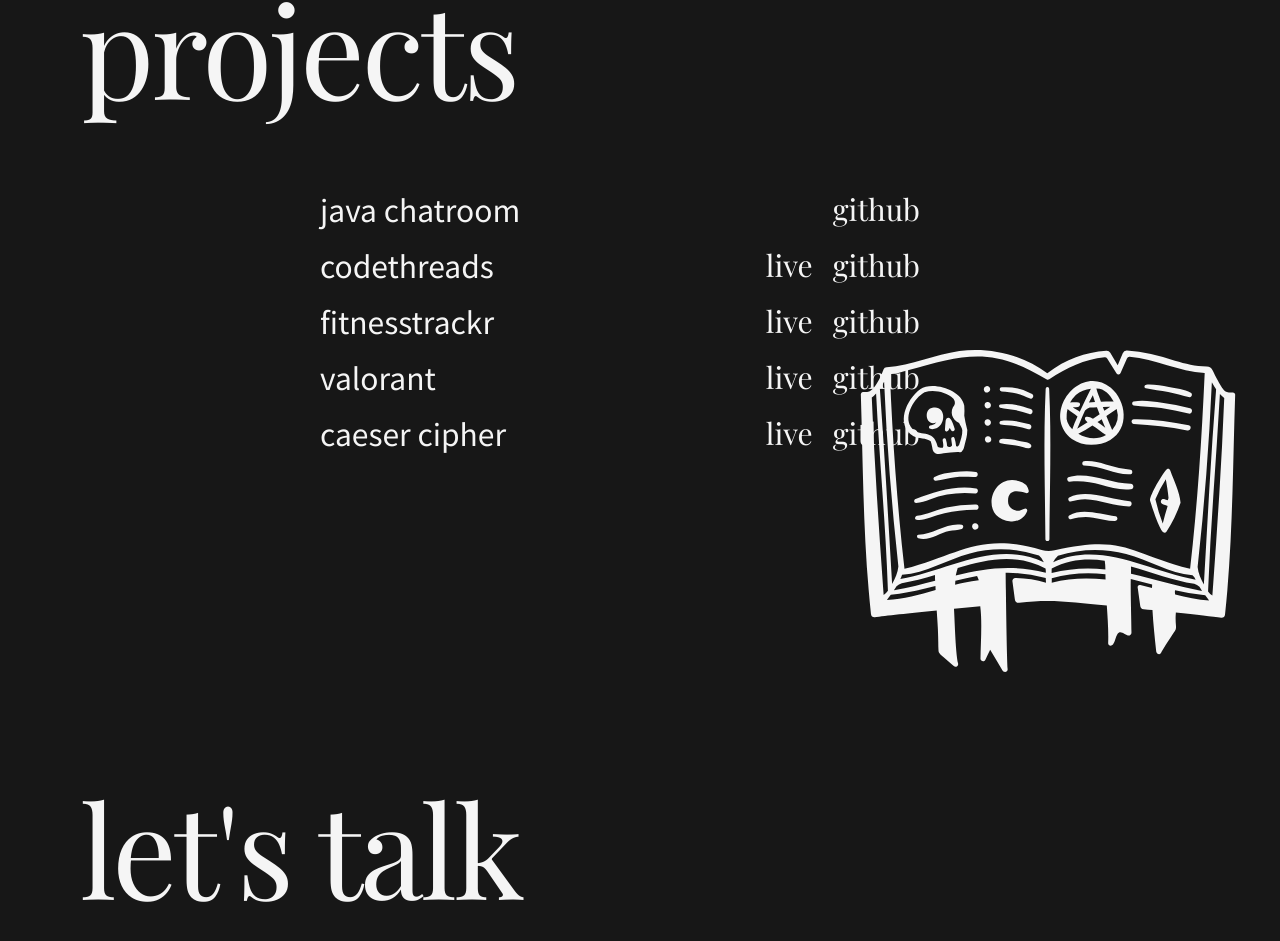
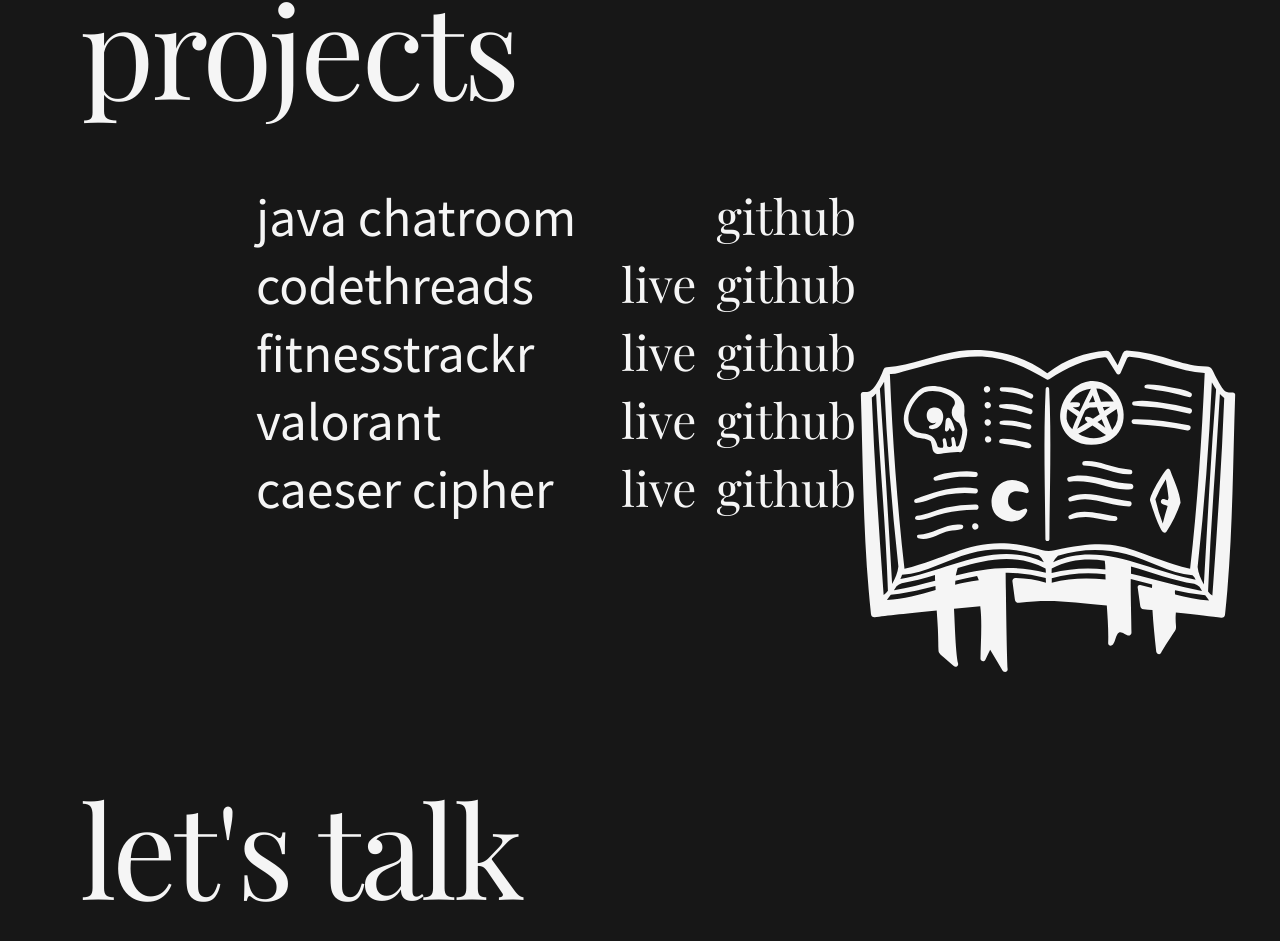
Before and after one commit to vincentpalomo/react-portfolio, a React (Create React App) app: page /home in a window 1280 px wide. Shown: the part 1697-2638 px from the top of the page. Built offline with nearby package versions, Linux system fonts and the light colour scheme; a web font is replaced by a local one.

Commit message:
fixed styling issue in projects

```diff
--- a/src/Components/Projects.jsx
+++ b/src/Components/Projects.jsx
@@ -237,7 +237,7 @@
         initial={{ opacity: 0 }}
         whileInView={{ opacity: 1 }}
         transition={{ duration: 0.5, delay: 0.5 }}
-        className="flex flex-col justify-start sm:space-y-5 space-y-3 font-notosans lowercase text-3xl text-neutral-100 sm:w-[50%] absolute top-60 sm:top-72"
+        className="flex flex-col justify-start sm:space-y-5 space-y-3 font-notosans lowercase sm:text-5xl text-3xl text-neutral-100 sm:w-[50%] absolute top-60 sm:top-72 sm:right-96"
       >
         {projectLinks.map((link, i) => (
           <motion.div
```
